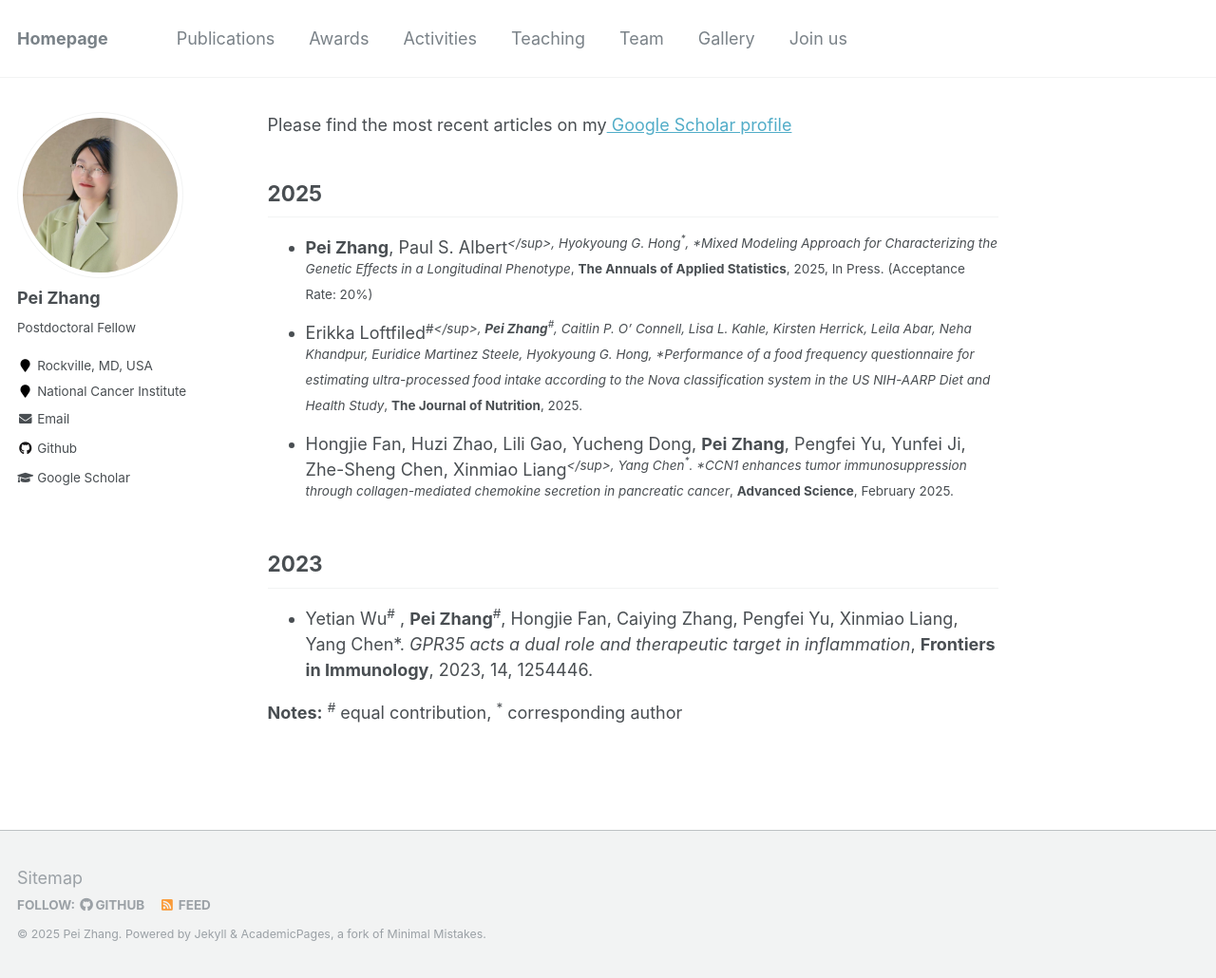
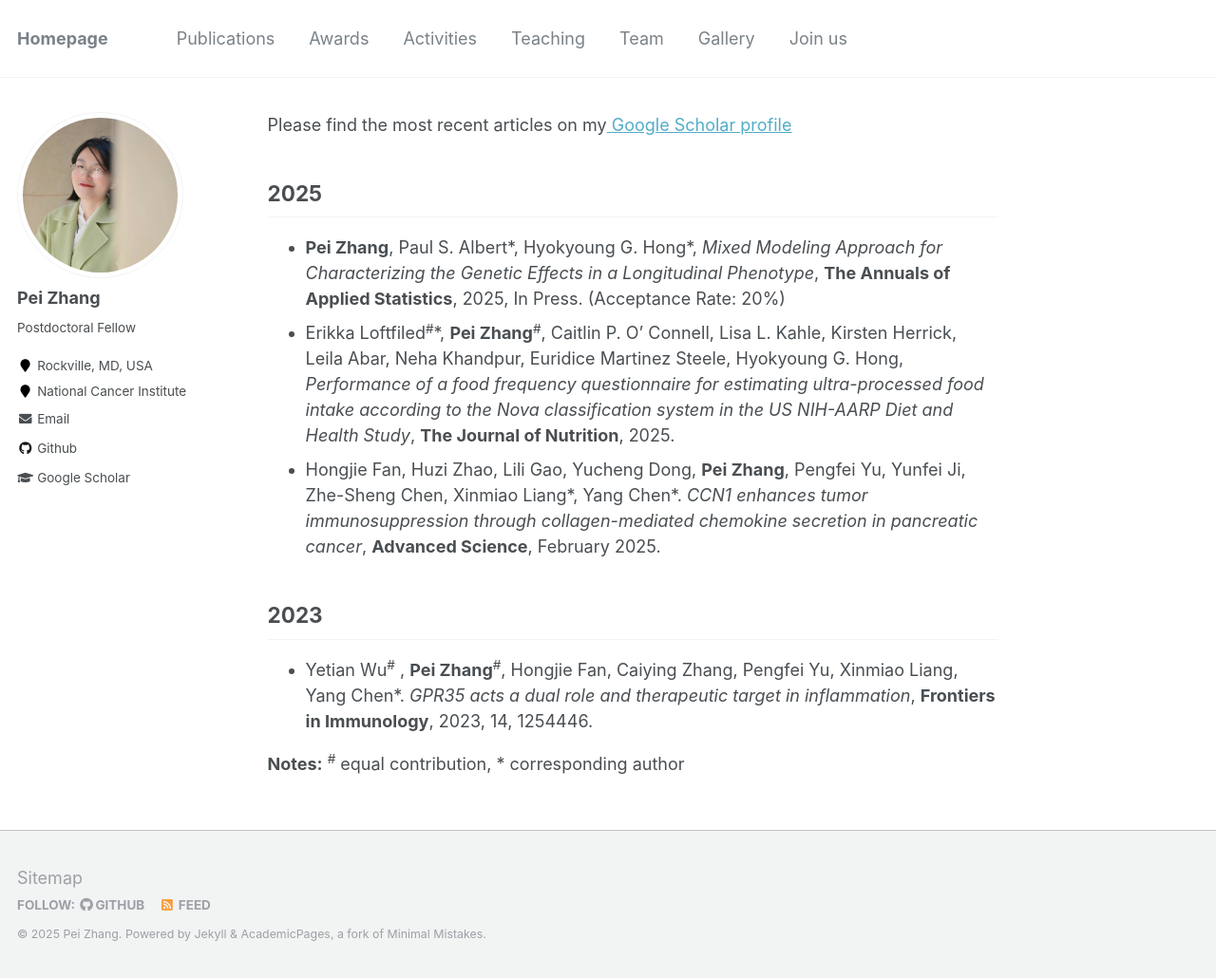
Before and after one commit to BettyzhangPei/BettyzhangPei.github.io, a Jekyll site: the page built from _pages/publications.md, in a window 1280 px wide and 1030 px high. Shown: the whole window at 95% size. Built offline with Jekyll 4.4.1, drawn with Linux system fonts in a browser that asks for light colours.

Commit message:
Update publications.md

```diff
--- a/_pages/publications.md
+++ b/_pages/publications.md
@@ -8,12 +8,12 @@
 Please find the most recent articles on my<a href="https://scholar.google.com/citations?user=kPMGDoEAAAAJ&hl=en"> Google Scholar profile</a>
 
 ## 2025
--	**Pei Zhang**, Paul S. Albert<sup>*</sup>, Hyokyoung G. Hong<sup>*</sup>, *Mixed Modeling Approach for Characterizing the Genetic Effects in a Longitudinal Phenotype*, **The Annuals of Applied Statistics**, 2025, In Press. (Acceptance Rate: 20%)
--	Erikka Loftfiled<sup>#</sup><sup>*</sup>, **Pei Zhang**<sup>#</sup>, Caitlin P. O’ Connell, Lisa L. Kahle, Kirsten Herrick, Leila Abar, Neha Khandpur, Euridice Martinez Steele, Hyokyoung G. Hong, *Performance of a food frequency questionnaire for estimating ultra-processed food intake according to the Nova classification system in the US NIH-AARP Diet and Health Study*, **The Journal of Nutrition**, 2025.
-- Hongjie Fan, Huzi Zhao, Lili Gao, Yucheng Dong, **Pei Zhang**, Pengfei Yu, Yunfei Ji, Zhe-Sheng Chen, Xinmiao Liang<sup>*</sup>, Yang Chen<sup>*</sup>. *CCN1 enhances tumor immunosuppression through collagen-mediated chemokine secretion in pancreatic cancer*, **Advanced Science**, February 2025.
+-	**Pei Zhang**, Paul S. Albert\*, Hyokyoung G. Hong\*, *Mixed Modeling Approach for Characterizing the Genetic Effects in a Longitudinal Phenotype*, **The Annuals of Applied Statistics**, 2025, In Press. (Acceptance Rate: 20%)
+-	Erikka Loftfiled<sup>#</sup>\*, **Pei Zhang**<sup>#</sup>, Caitlin P. O’ Connell, Lisa L. Kahle, Kirsten Herrick, Leila Abar, Neha Khandpur, Euridice Martinez Steele, Hyokyoung G. Hong, *Performance of a food frequency questionnaire for estimating ultra-processed food intake according to the Nova classification system in the US NIH-AARP Diet and Health Study*, **The Journal of Nutrition**, 2025.
+- Hongjie Fan, Huzi Zhao, Lili Gao, Yucheng Dong, **Pei Zhang**, Pengfei Yu, Yunfei Ji, Zhe-Sheng Chen, Xinmiao Liang\*, Yang Chen\*. *CCN1 enhances tumor immunosuppression through collagen-mediated chemokine secretion in pancreatic cancer*, **Advanced Science**, February 2025.
 
 ## 2023
 - Yetian Wu<sup>#</sup> , **Pei Zhang**<sup>#</sup>, Hongjie Fan, Caiying Zhang, Pengfei Yu, Xinmiao Liang, Yang Chen\*. *GPR35 acts a dual role and therapeutic target in inflammation*, **Frontiers in Immunology**, 2023, 14, 1254446.
 
 
-**Notes:** <sup>#</sup> equal contribution, <sup>*</sup> corresponding author
+**Notes:** <sup>#</sup> equal contribution, \* corresponding author
```
